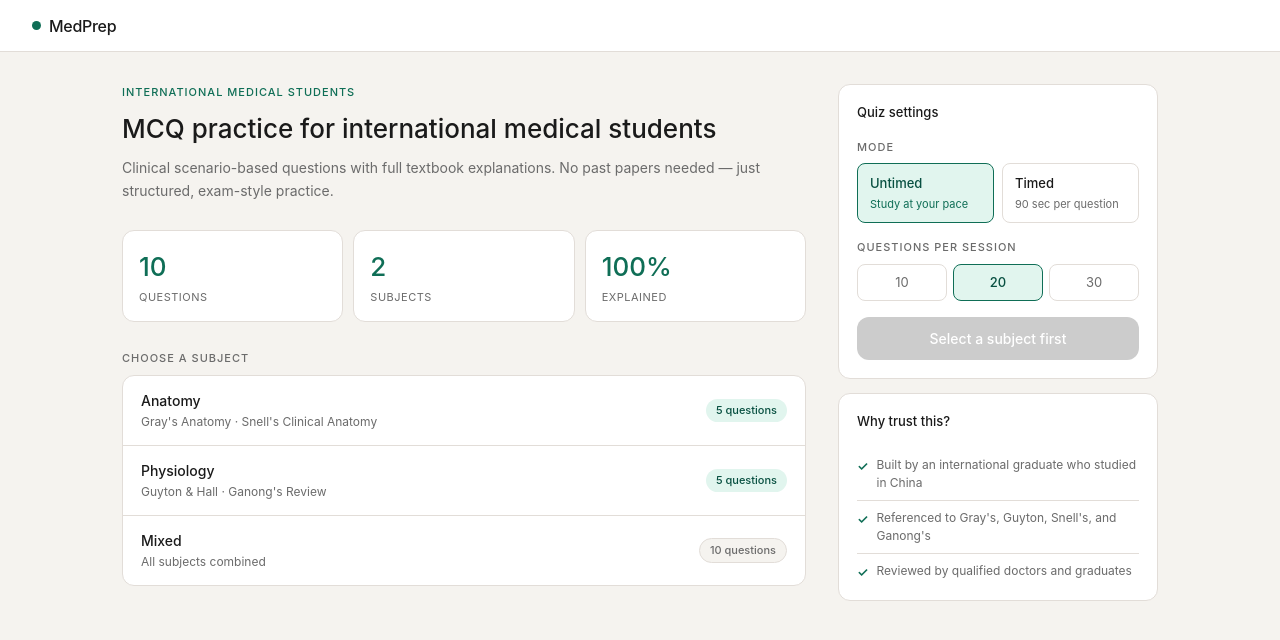
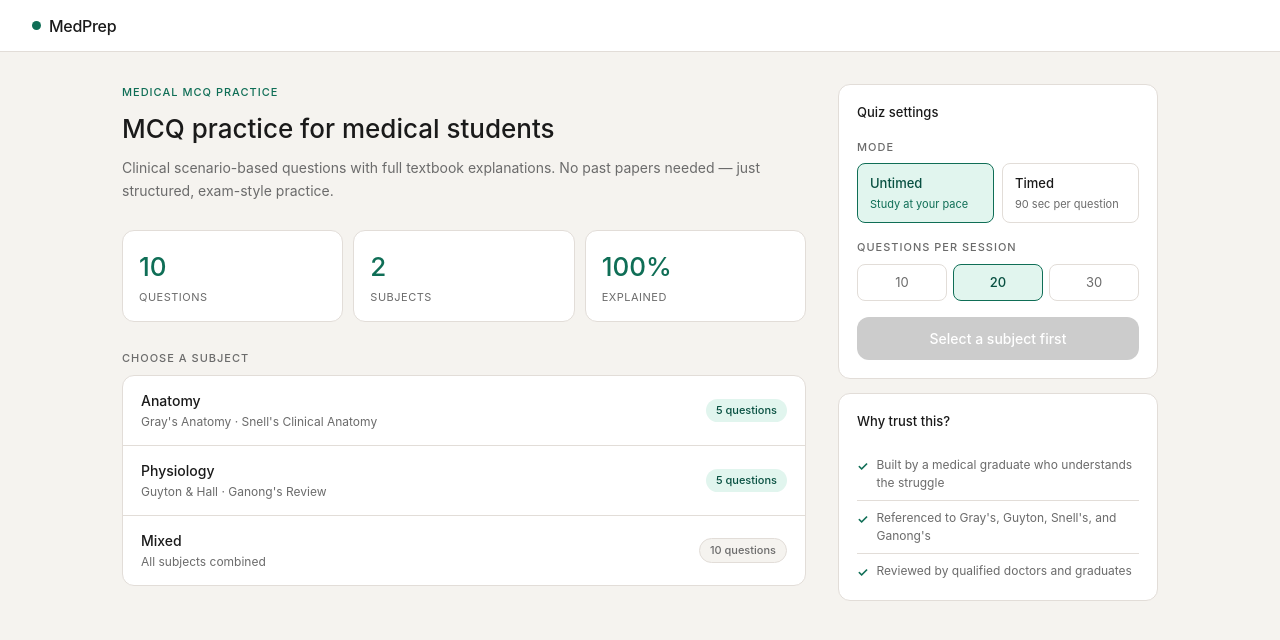
Before and after one commit to manast23/medprep, a Next.js app: page / in a window 1280 px wide. Shown: the top 640 px of the page. Built offline with nearby package versions, Linux system fonts and the light colour scheme.

Commit message:
Make copy general — remove audience specifics

```diff
--- a/pages/index.js
+++ b/pages/index.js
@@ -24,8 +24,8 @@ export default function Home() {
       <Navbar />
       <main className={styles.main}>
         <div className={styles.left}>
-          <div className={styles.heroTag}>International medical students</div>
-          <h1 className={styles.heroH1}>MCQ practice for international medical students</h1>
+          <div className={styles.heroTag}>Medical MCQ practice</div>
+          <h1 className={styles.heroH1}>MCQ practice for medical students</h1>
           <p className={styles.heroSub}>
             Clinical scenario-based questions with full textbook explanations.
             No past papers needed — just structured, exam-style practice.
@@ -114,7 +114,7 @@ export default function Home() {
             <div className={styles.sideTitle}>Why trust this?</div>
             <div className={styles.trustRow}>
               <span className={styles.trustIcon}>✓</span>
-              <span>Built by an international graduate who studied in China</span>
+              <span>Built by a medical graduate who understands the struggle</span>
             </div>
             <div className={styles.trustRow}>
               <span className={styles.trustIcon}>✓</span>
```
